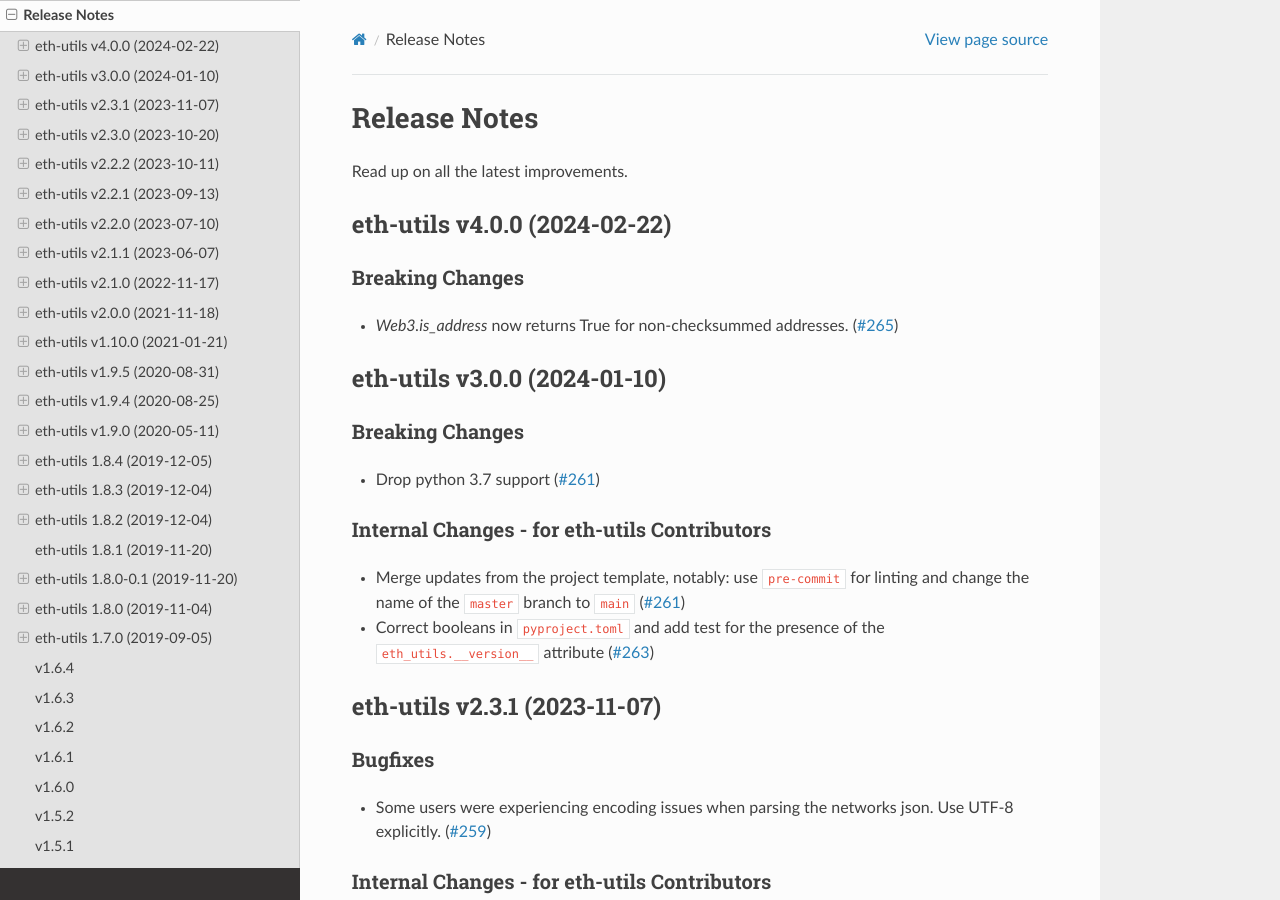
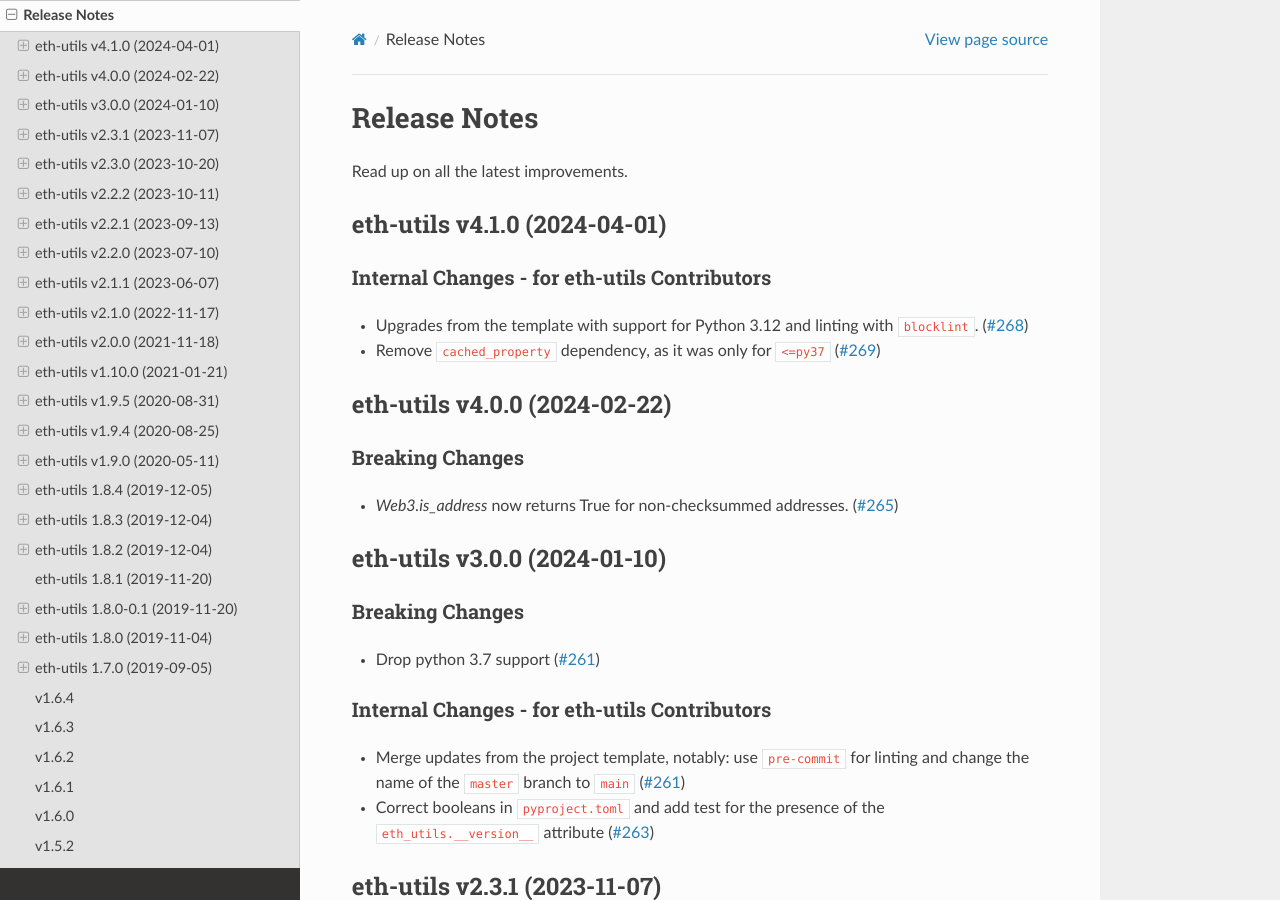
Before and after one commit to ethereum/eth-utils, a Sphinx documentation site: the page built from docs/release_notes.rst, in a window 1280 px wide and 900 px high. Built offline with Sphinx 7.4.7 and the Read the Docs theme 2.0.0, drawn with Linux system fonts in a browser that asks for light colours.

Commit message:
Compile release notes for v4.1.0

```diff
--- a/docs/release_notes.rst
+++ b/docs/release_notes.rst
@@ -4,6 +4,16 @@ Release Notes
 Read up on all the latest improvements.
 
 .. towncrier release notes start
+
+eth-utils v4.1.0 (2024-04-01)
+-----------------------------
+
+Internal Changes - for eth-utils Contributors
+~~~~~~~~~~~~~~~~~~~~~~~~~~~~~~~~~~~~~~~~~~~~~
+
+- Upgrades from the template with support for Python 3.12 and linting with ``blocklint``. (`#268 <https://github.com/ethereum/eth-utils/issues/268>`__)
+- Remove ``cached_property`` dependency, as it was only for ``<=py37`` (`#269 <https://github.com/ethereum/eth-utils/issues/269>`__)
+
 
 eth-utils v4.0.0 (2024-02-22)
 -----------------------------
--- a/newsfragments/268.internal.rst
+++ /dev/null
@@ -1 +0,0 @@
-Upgrades from the template with support for Python 3.12 and linting with ``blocklint``.
--- a/newsfragments/269.internal.rst
+++ /dev/null
@@ -1 +0,0 @@
-Remove ``cached_property`` dependency, as it was only for ``<=py37``
```
